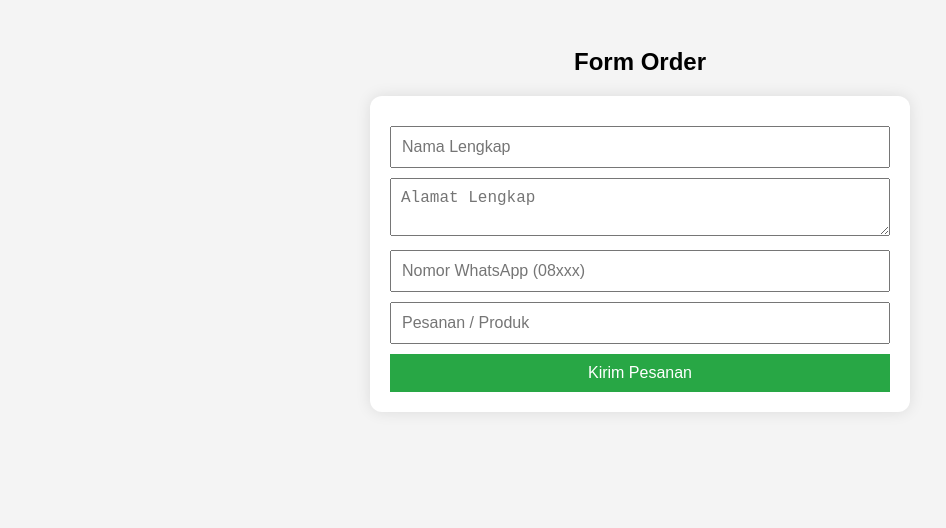
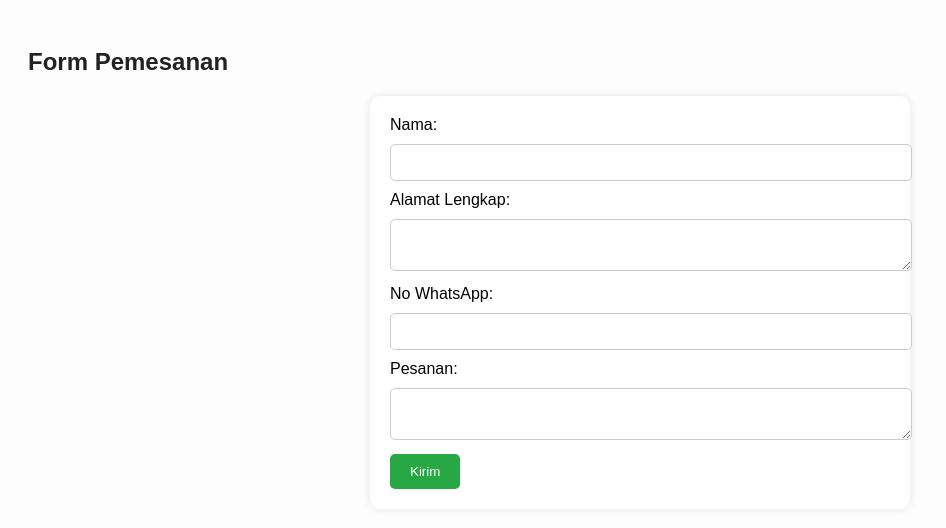
Before and after one commit to oonx1185-alt/Form-Order, a plain HTML site: page index.html in a window 1280 px wide. Shown: the whole page, without its empty margins (0-946 px from the left). Drawn offline with Linux system fonts and the light colour scheme.

Commit message:
Add files via upload

```diff
--- a/index.html
+++ b/index.html
@@ -1,78 +1,46 @@
+
 <!DOCTYPE html>
 <html lang="id">
 <head>
-  <meta charset="UTF-8" />
-  <title>Form Order</title>
+    <meta charset="UTF-8">
+    <meta name="viewport" content="width=device-width, initial-scale=1.0">
+    <title>Formulir Pemesanan</title>
     <style>
-    body {
-      font-family: sans-serif;
-      background: #f4f4f4;
-      padding: 20px;
-    }
-    form {
-      background: white;
-      padding: 20px;
-      max-width: 500px;
-      margin: auto;
-      border-radius: 12px;
-      box-shadow: 0 0 15px rgba(0,0,0,0.1);
-    }
-    input, textarea, button {
-      width: 100%;
-      padding: 10px;
-      margin-top: 10px;
-      font-size: 16px;
-      box-sizing: border-box;
-    }
-    button {
-      background-color: #28a745;
-      color: white;
-      border: none;
-      cursor: pointer;
-    }
-    h2 {
-      text-align: center;
-    }
+        body { font-family: Arial, sans-serif; background: #fdfdfd; padding: 20px; }
+        h2 { color: #222; }
+        form { max-width: 500px; margin: auto; background: #fff; padding: 20px; border-radius: 10px; box-shadow: 0 0 10px rgba(0,0,0,0.1); }
+        input, textarea { width: 100%; padding: 10px; margin: 10px 0; border-radius: 5px; border: 1px solid #ccc; }
+        button { background-color: #28a745; color: white; padding: 10px 20px; border: none; border-radius: 5px; cursor: pointer; }
+        button:hover { background-color: #218838; }
     </style>
 </head>
 <body>
-  <h2>Form Order</h2>
+    <h2>Form Pemesanan</h2>
     <form id="orderForm">
-    <input type="text" name="nama" placeholder="Nama Lengkap" required />
-    <textarea name="alamat" placeholder="Alamat Lengkap" required></textarea>
-    <input type="text" name="nowa" placeholder="Nomor WhatsApp (08xxx)" required />
-    <input type="text" name="pesanan" placeholder="Pesanan / Produk" required />
-    <button type="submit">Kirim Pesanan</button>
+        <label>Nama:</label>
+        <input type="text" name="nama" required>
+        <label>Alamat Lengkap:</label>
+        <textarea name="alamat" required></textarea>
+        <label>No WhatsApp:</label>
+        <input type="tel" name="wa" required>
+        <label>Pesanan:</label>
+        <textarea name="pesanan" required></textarea>
+        <button type="submit">Kirim</button>
     </form>
 
     <script>
-    document.getElementById("orderForm").addEventListener("submit", function(e){
+        const scriptURL = "https://script.google.com/macros/s/AKfycbyr4_QJrBPa9rFZwEgPjRA8PVSUKPUO8UfKZcj_3KaKRtbZha4j4_37g_E0UZWu3MzPXw/exec";
+        const form = document.getElementById("orderForm");
+
+        form.addEventListener("submit", e => {
             e.preventDefault();
-      const form = e.target;
-      const data = {
-        nama: form.nama.value,
-        alamat: form.alamat.value,
-        nowa: form.nowa.value,
-        pesanan: form.pesanan.value
-      };
-
-      fetch("https://script.google.com/macros/s/AKfycbyX5p03klPKzSt6NtHeOS_pGyrLB6-9g6WnXLjHT4m1BVTRY7GfiLf8_vgRFA3w2zw2wg/exec", {
-        method: "POST",
-        body: JSON.stringify(data),
-        headers: {
-          "Content-Type": "application/json"
-        }
+            const formData = new FormData(form);
+            fetch(scriptURL, { method: "POST", body: formData })
+                .then(response => {
+                    alert("Pesanan berhasil dikirim!");
+                    window.location.href = "https://wa.me/62895393988880";
                 })
-      .then(res => res.text())
-      .then(() => {
-        const nomor = "6289539398880";
-        const pesanWA = `Halo Admin, saya ${data.nama} mau pesan: ${data.pesanan}. Alamat: ${data.alamat}. Kontak: ${data.nowa}`;
-        window.location.href = `https://wa.me/${nomor}?text=${encodeURIComponent(pesanWA)}`;
-      })
-      .catch(err => {
-        alert("Gagal mengirim data. Silakan coba lagi.");
-        console.error(err);
-      });
+                .catch(error => alert("Gagal mengirim data. Silakan coba lagi."));
         });
     </script>
 </body>
```
Lines whose indentation alone changed are shown as unchanged.
